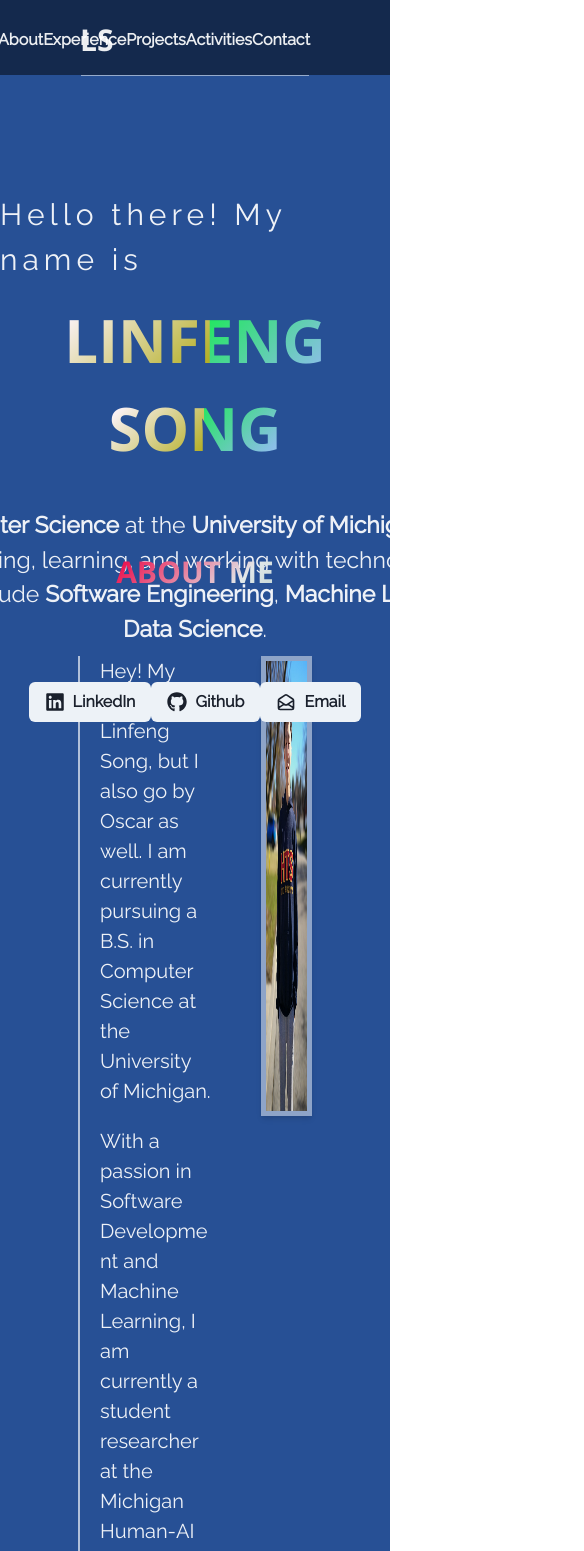
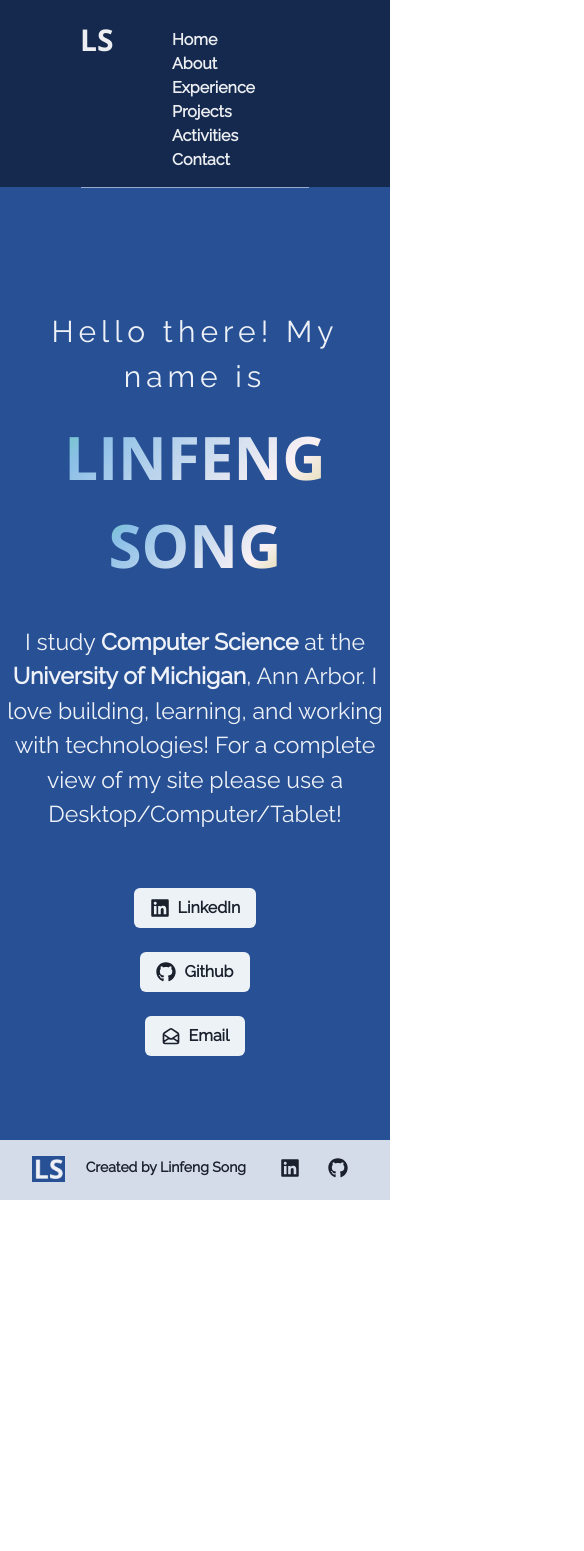
Before and after one commit to OscarSong2003/personalWebsite, a React (Create React App) app: page / in a window 390 px wide. Shown: the top 1551 px of the page, 584 px wide, since content can reach past the window. After the commit the page ends 1200 px from the top, so only its background shows below. Built offline with nearby package versions, Linux system fonts and the light colour scheme.

Commit message:
prevent viewing

```diff
--- a/src/components/Home.tsx
+++ b/src/components/Home.tsx
@@ -12,7 +12,6 @@ import {
 
 import { FaGithub, FaLinkedin, FaTwitter } from 'react-icons/fa'
 import { HiOutlineMailOpen } from 'react-icons/hi'
-
 
 const Home = (): React.ReactElement => {
     return (
--- a/src/components/MainPage.tsx
+++ b/src/components/MainPage.tsx
@@ -1,6 +1,6 @@
-import React from "react";
+import React, { useState, useEffect } from "react";
 import NavBar from "./common/NavBar";
-import { Box } from "@chakra-ui/react";
+import { Box, Flex, Text, Link, Button, Spacer, Heading } from "@chakra-ui/react";
 import LayoutPage from "./common/LayoutPage";
 import Home from "./Home";
 import About from "./About";
@@ -10,8 +10,67 @@ import Activities from "./Activities";
 import ReachOut from "./ReachOut";
 import Footer from "./common/Footer";
 
+import { FaGithub, FaLinkedin, FaTwitter } from 'react-icons/fa'
+import { HiOutlineMailOpen } from 'react-icons/hi'
+
 const MainPage = (): React.ReactElement => {
+    const [ windowWidth, setWindowWidth] = useState(window.innerWidth);
+    const [ windowHeight, setWindowHeight] = useState(window.innerHeight);
+
+    useEffect(() => {
+        const handleWindowResize = () => {
+            setWindowWidth(window.innerWidth);
+            setWindowHeight(window.innerHeight);
+        }
+        window.addEventListener('resize', handleWindowResize);
+
+        return () => {
+          window.removeEventListener('resize', handleWindowResize);
+        };
+      }, []);
+
+    if (windowWidth < 1050 || windowHeight < 600) {
+        return (
+            <LayoutPage>
+                <NavBar />
+                <Flex id="home" direction="column" justifyContent="center" alignItems="center"
+                width="100%" height="1200px">
+                <Text mt="200px" color="whiteAlpha.900" fontSize="3xl"
+                letterSpacing="5px" width="100vw" textAlign="center">Hello there! My name is</Text>
+                <Heading className="animate-character" color="whiteAlpha.900" my={7} size="4xl">Linfeng</Heading>
+                <Heading className="animate-character" color="whiteAlpha.900" size="4xl">Song</Heading>
+                <Text mt="50px" color="whiteAlpha.900" fontSize="23px" width="-moz-fit-content" textAlign="center">
+                    I study <b>Computer Science</b> at the <b>University of Michigan</b>, Ann Arbor.
+                    I love building, learning, and working with technologies! For a complete view of my
+                    site please use a Desktop/Computer/Tablet!
+                </Text>
+            <Flex direction="column" width="80%" justifyContent="center" alignItems="center" my={9}>
+                <Link mt={5} target="_blank" href="https://www.linkedin.com/in/linfeng-oscar-song/">
+                    <Button leftIcon={<FaLinkedin fontSize="20px" />}>
+                        LinkedIn
+                    </Button>
+                </Link>
+                <Spacer />
+                <Link mt={6} target="_blank" href="https://github.com/OscarSong2003">
+                    <Button leftIcon={<FaGithub fontSize="20px" />}>
+                        Github
+                    </Button>
+                </Link>
+                <Spacer />
+                <Link mt={6} href="mailto: osong@umich.edu">
+                    <Button leftIcon={<HiOutlineMailOpen fontSize="20px" />}>
+                        Email
+                    </Button>
+                </Link>
+                </Flex>
+            </Flex>
+            <Footer />
+            </LayoutPage>
+        )
+    }
+
     return (
+
         <LayoutPage>
             <NavBar />
             <Home />
--- a/src/components/Projects.tsx
+++ b/src/components/Projects.tsx
@@ -158,11 +158,11 @@ const Projects = (): React.ReactElement => {
                         <Text color="whiteAlpha.900" fontSize="20px">Summer 2021 - Present</Text>
                         <Flex flexDirection="row" width="79.3%" mt={5}>
                             <Button disabled leftIcon={<FaGithub fontSize="20px" />}>
-                                Source Code Coming
+                                Coming
                             </Button>
                             <Spacer />
                             <Button disabled leftIcon={<BsYoutube />}>
-                                Video Coming
+                                Coming
                             </Button>
                         </Flex>
                         <Text color="whiteAlpha.800" fontSize="18px" mt={3}>
--- a/src/components/common/NavBar.tsx
+++ b/src/components/common/NavBar.tsx
@@ -19,7 +19,7 @@ const NavBar = (): React.ReactElement => {
             <Flex bg="blackAlpha.600" width="100%" flexDirection="row" px="80px" pt="20px" pb="15px">
                 <Link href="#home"><Heading color="whiteAlpha.900">LS</Heading></Link>
                 <Spacer />
-                <Flex mt={2} width="60%" flexDirection="row" justifyContent="flex-end">
+                <Flex mt={2} width="60%" flexDirection={{base: "column", md: "row", lg: "row"}} justifyContent="flex-end">
                     <Link href="#home"><Text fontWeight="bold" color="whiteAlpha.900">Home</Text></Link>
                     <Spacer />
                     <Link href="#about"><Text fontWeight="bold" color="whiteAlpha.900">About</Text></Link>
```
